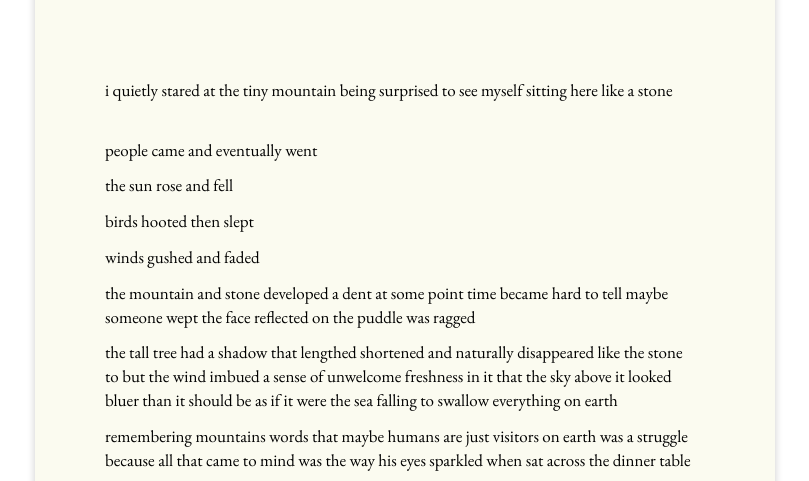
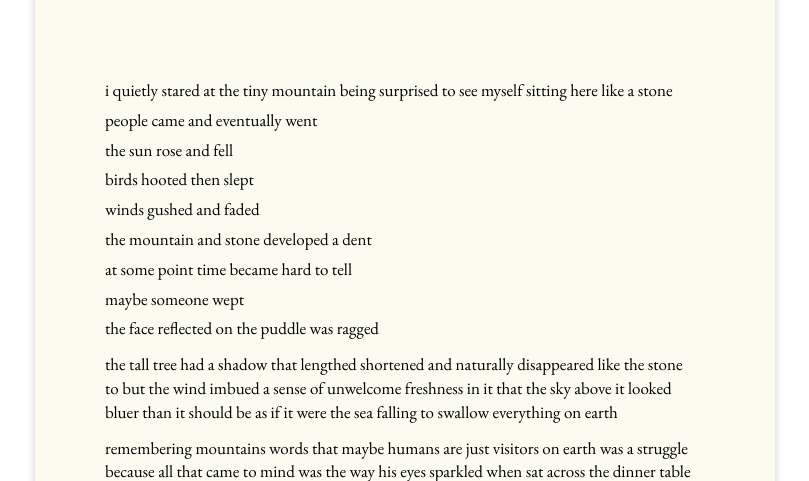
Before and after one commit to ottersum/ottersum.github.io, a plain HTML site: page blogging/6-rambling-poem.html in a window 1280 px wide. Shown: the part 318-799 px from the top of the page, without its empty margins (235-1044 px from the left). Drawn offline with nearby package versions, Linux system fonts and the light colour scheme; files whose address does not match are found by name.

Commit message:
yaymaybe

```diff
--- a/blogging/6-rambling-poem.html
+++ b/blogging/6-rambling-poem.html
@@ -47,26 +47,31 @@
         <div>
           <p class="text">
             i quietly stared at the tiny mountain being surprised to see myself sitting here like a stone
-            <br></br>
           </p>
 
-          <p class="text" style="margin: bottom 0;">
+          <p class="text" style="margin: bottom 0; margin-top:0;">
             people came and eventually went
           </p>
-          <p class="text" style="margin: bottom 0;">
+          <p class="text" style="margin: bottom 0; margin-top:0;">
             the sun rose and fell
           </p>
-          <p class="text" style="margin: bottom 0;">
+          <p class="text" style="margin: bottom 0; margin-top:0;">
             birds hooted then slept
           </p>
-          <p class="text" style="margin: bottom 0;">
+          <p class="text" style="margin: bottom 0; margin-top:0;">
             winds gushed and faded
           </p>
 
-          <p class="text">
+          <p class="text" style="margin: bottom 0; margin-top:0;">
             the mountain and stone developed a dent
+          </p>
+          <p class="text" style="margin: bottom 0; margin-top:0;">
             at some point time became hard to tell
+          </p>
+          <p class="text" style="margin: bottom 0; margin-top:0;">
             maybe someone wept
+          </p>
+          <p class="text" style="margin: bottom 0; margin-top:0;">
             the face reflected on the puddle was ragged
           </p>
 
```
